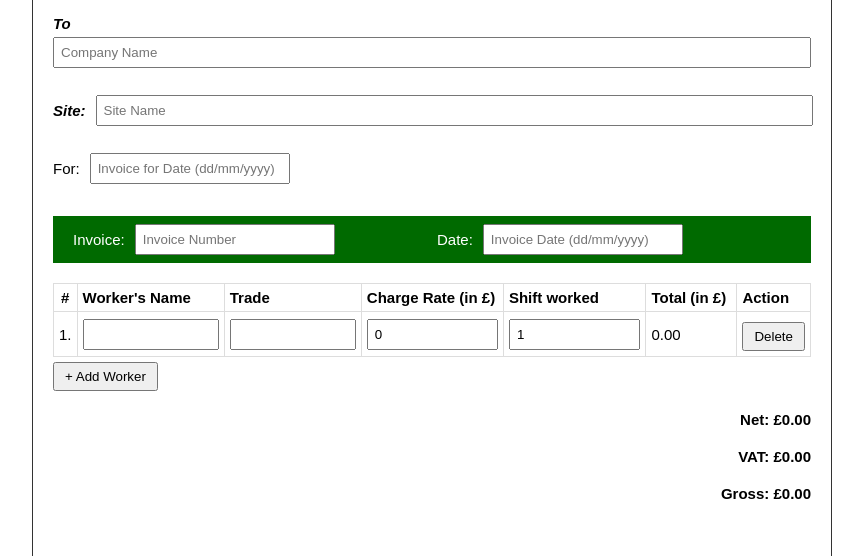
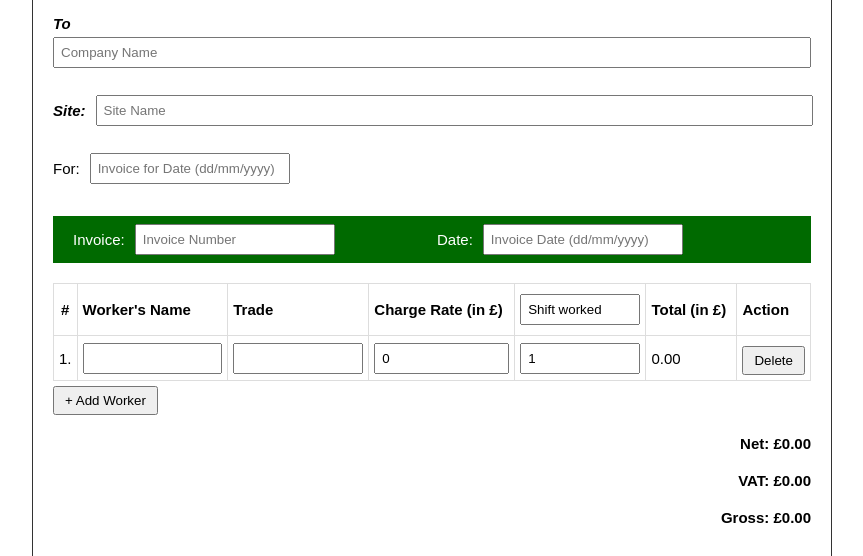
Before and after one commit to sunnymultani111/gt9-invoice, a plain HTML site: page index.html in a window 1280 px wide. Shown: the part 231-787 px from the top of the page, without its empty margins (208-1071 px from the left). Drawn offline with nearby package versions, Linux system fonts and the light colour scheme.

Commit message:
Update Shift Work

```diff
--- a/index.html
+++ b/index.html
@@ -206,7 +206,7 @@
                         <th>Worker's Name</th>
                         <th>Trade</th>
                         <th>Charge Rate (in £)</th>
-                        <th>Shift worked</th>
+                         <th> <input type="text" class="form-control" value="Shift worked"/></th>
                         <th class="min-width-80">Total (in £)</th>
                         <th class="no-print">Action</th>
                     </tr>
```
